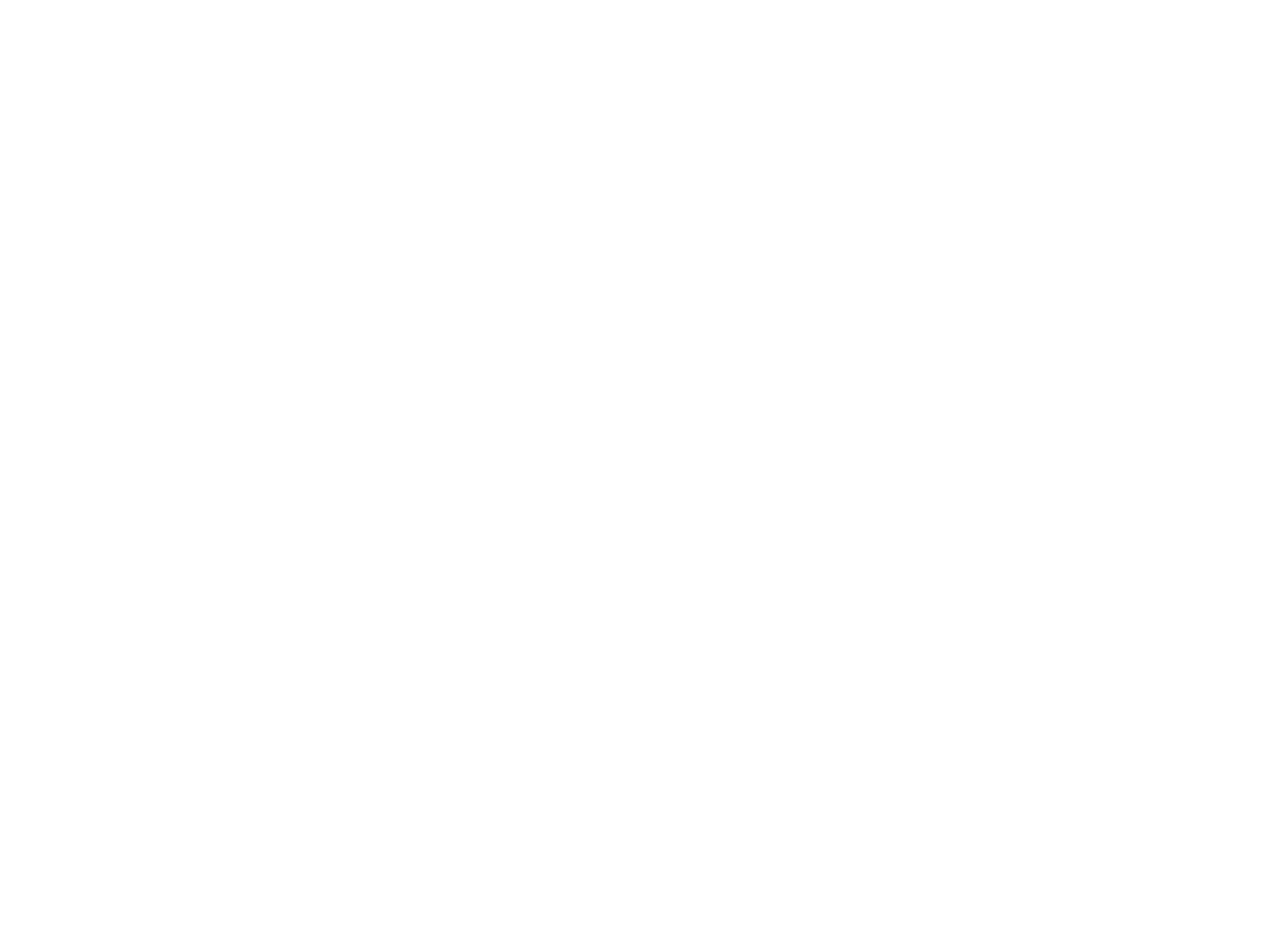
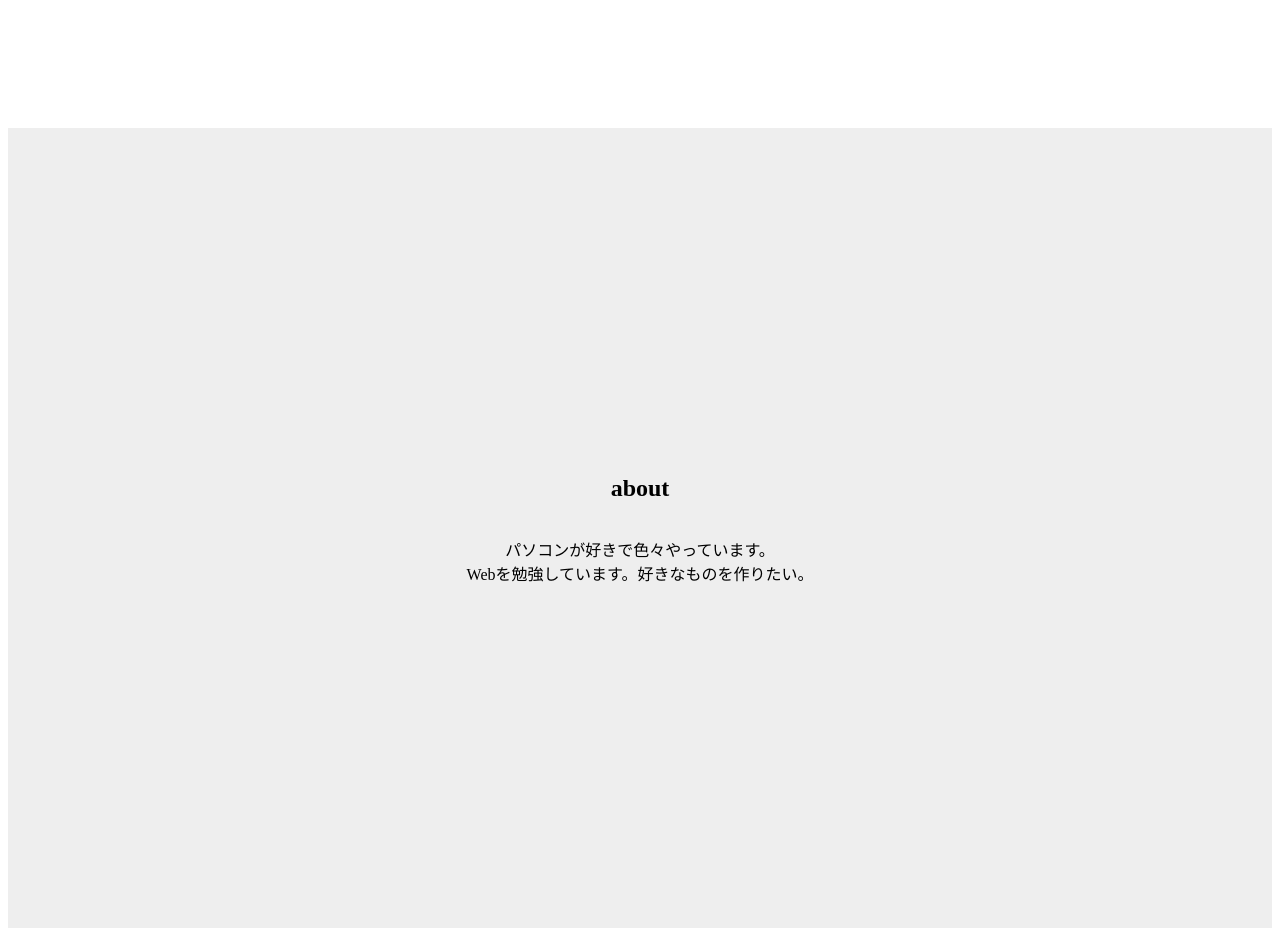
Before and after one commit to rm08K/portfolio, a Nuxt app: page / in a window 1280 px wide. Shown: the part 680-1616 px from the top of the page. Before the commit the page ends 816 px from the top, so only its background shows below. Built offline with nearby package versions, Linux system fonts and the light colour scheme.

Commit message:
aboutページを作成

```diff
--- a/pages/index.vue
+++ b/pages/index.vue
@@ -7,7 +7,13 @@
       </h1>
     </div>
     <div class="secondView">
-
+      <h2 class="subTitle">
+        about
+      </h2>
+      <p>
+        パソコンが好きで色々やっています。
+        <br>Webを勉強しています。好きなものを作りたい。
+      </p>
     </div>
   </div>
 </template>
@@ -20,9 +26,6 @@
 .container {
   margin: 0 auto;
   min-height: 100vh;
-  display: flex;
-  justify-content: center;
-  align-items: center;
   text-align: center;
 }
 
@@ -52,4 +55,13 @@
   letter-spacing: 1px;
   margin-top: 20px;
 }
+
+.secondView {
+  min-block-size: 100vh;
+  display: flex;
+  justify-content: center;
+  align-items: center;
+  flex-flow: column;
+  background-color: #eee;
+}
 </style>
```
